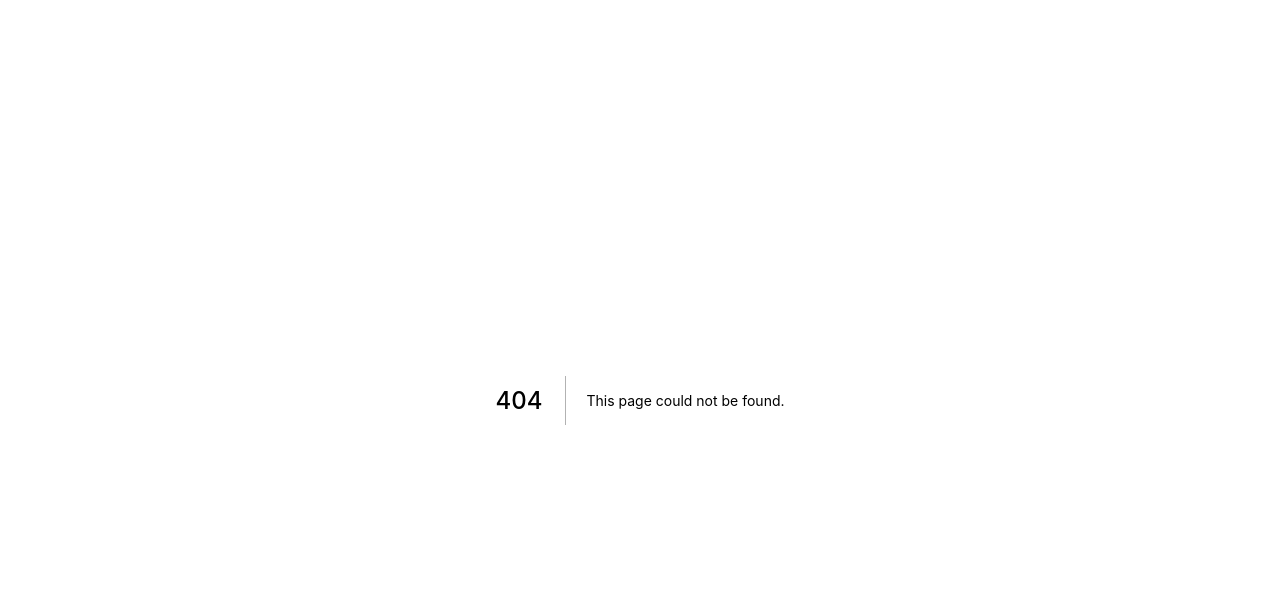
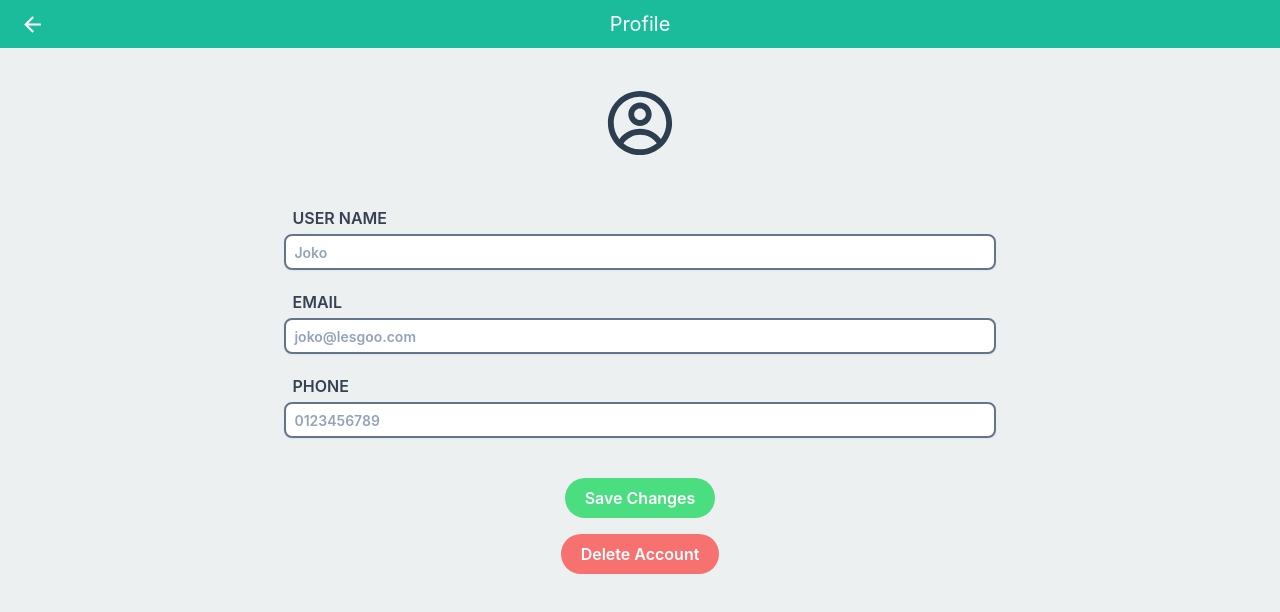
Before and after one commit to tawakalmit/LesGoo-1.2, a Next.js app: page /editprofile in a window 1280 px wide. Before the commit this address had no page. Shown: the top 612 px of the page. Built offline with nearby package versions, Linux system fonts and the light colour scheme.

Commit message:
add edit profile

```diff
--- /dev/null
+++ b/pages/editprofile/index.jsx
@@ -0,0 +1,56 @@
+import React from 'react';
+import { MdArrowBack } from 'react-icons/md';
+import { CgProfile } from 'react-icons/cg';
+
+export default function Editprofile() {
+  return (
+    <>
+      <div>
+        <div className='w-full h-12 bg-[#1abc9c] flex items-center'>
+          <MdArrowBack className='absolute left-5' size={25} color='white' />
+          <h1 className='text-white text-xl mx-auto'>Profile</h1>
+        </div>
+        <div className='w-10/12 flex flex-col mx-auto items-center'>
+          <CgProfile color='#2c3e50' size={70} className='mt-10' />
+          <form className='mt-12 mx-auto w-8/12'>
+            <div className='mb-5'>
+              <label className='ml-2 font-semibold text-gray-700'>
+                USER NAME
+              </label>
+              <input
+                type='text'
+                placeholder='Joko'
+                className='w-full mx-auto p-1 mt-1 rounded-lg pl-2 border-2 font-semibold text-slate-700 border-slate-500 shadow-sm placeholder:text-slate-400 placeholder:text-sm focus:outline-none focus:ring-2 focus:ring-green-400 focus:border-green-400'
+              />
+            </div>
+            <div className='mb-5'>
+              <label className='ml-2 font-semibold text-gray-700'>EMAIL</label>
+              <input
+                type='email'
+                placeholder='joko@lesgoo.com'
+                className='w-full mx-auto p-1 mt-1 rounded-lg pl-2 border-2 font-semibold text-slate-700 border-slate-500 shadow-sm placeholder:text-slate-400 placeholder:text-sm focus:outline-none focus:ring-2 focus:ring-green-400 focus:border-green-400'
+              />
+            </div>
+            <div className='mb-5'>
+              <label className='ml-2 font-semibold text-gray-700'>PHONE</label>
+              <input
+                type='number'
+                placeholder='0123456789'
+                className='w-full mx-auto p-1 mt-1 rounded-lg pl-2 border-2 font-semibold text-slate-700 border-slate-500 shadow-sm placeholder:text-slate-400 placeholder:text-sm focus:outline-none focus:ring-2 focus:ring-green-400 focus:border-green-400'
+              />
+            </div>
+            <button className='my-10 block mx-auto px-5 py-2 -mb-6 rounded-full text-white font-semibold bg-green-400 hover:bg-green-500 active:bg-green-600'>
+              Save Changes
+            </button>
+            <button
+              className='my-10 block mx-auto px-5 py-2 rounded-full text-white font-semibold bg-red-400
+             hover:bg-red-500 active:bg-red-600'
+            >
+              Delete Account
+            </button>
+          </form>
+        </div>
+      </div>
+    </>
+  );
+}
--- a/pages/login/index.jsx
+++ b/pages/login/index.jsx
@@ -1,10 +1,10 @@
 import React from 'react';
 import Link from 'next/link';
 
-export default function login() {
+export default function Login() {
   return (
     <>
-      <h1 className='text-6xl text-center mt-48'>LesGoo</h1>
+      <h1 className='text-6xl text-center mt-40'>LesGoo</h1>
       <p className='text-base text-center font-semibold text-slate-500'>
         Make your roadtrip easier
       </p>
--- a/pages/register/index.jsx
+++ b/pages/register/index.jsx
@@ -1,7 +1,7 @@
 import React from 'react';
 import Link from 'next/link';
 
-export default function register() {
+export default function Register() {
   return (
     <>
       <h1 className='text-4xl font-semibold text-center mt-44'>Register</h1>
@@ -23,7 +23,7 @@ export default function register() {
           />
         </div>
         <div className='mb-5'>
-          <label className='ml-2 font-semibold text-gray-700'>Phone</label>
+          <label className='ml-2 font-semibold text-gray-700'>PHONE</label>
           <input
             type='number'
             placeholder='0123456789'
@@ -45,7 +45,7 @@ export default function register() {
             type='checkbox'
             value=''
             required
-            className='w-4 h-4 bg-gray-100 rounded border-gray-300'
+            className='w-4 h-4 bg-gray-100 rounded border-gray-300 '
           />
           <label
             htmlFor='link-checkbox'
```
